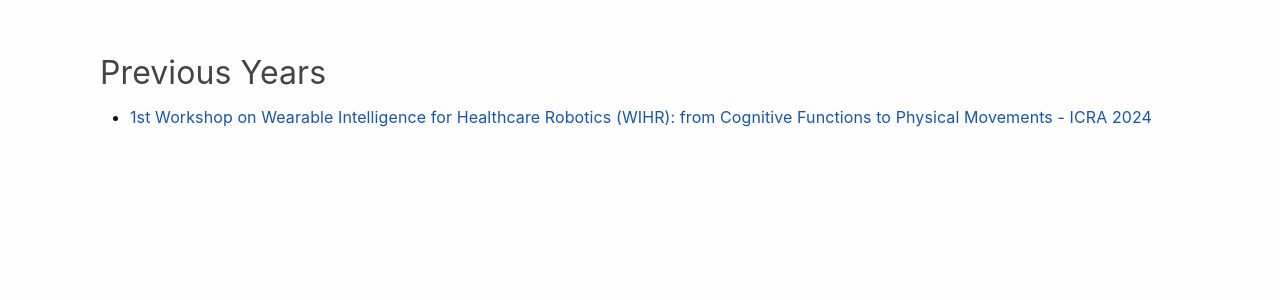
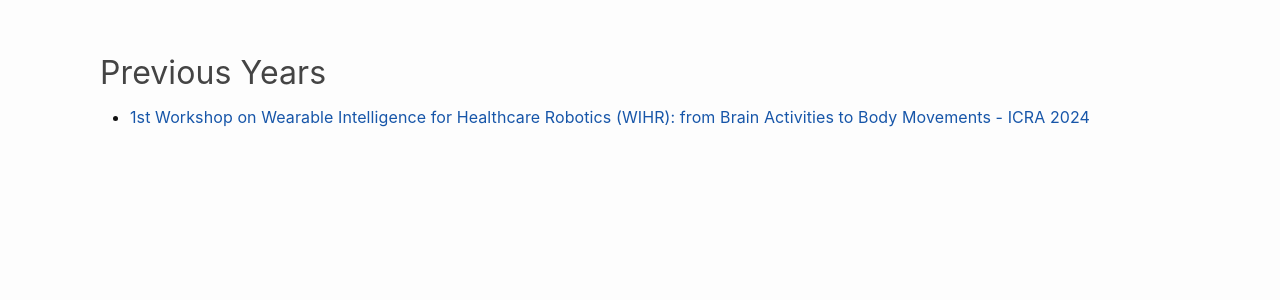
Before and after one commit to icrawearable/icrawearable.github.io, a Jekyll site: the page built from contactus.md, in a window 1280 px wide. Shown: the part 197-497 px from the top of the page. Built offline with Jekyll 4.4.1, drawn with Linux system fonts in a browser that asks for light colours.

Commit message:
Update contactus.md

```diff
--- a/contactus.md
+++ b/contactus.md
@@ -7,4 +7,4 @@ permalink: /contactus/
 If you have any questions, please contact us at: wearable-intelligence@googlegroups.com.
 
 ## Previous Years
-- [1st Workshop on Wearable Intelligence for Healthcare Robotics (WIHR): from Cognitive Functions to Physical Movements - ICRA 2024]()
+- [1st Workshop on Wearable Intelligence for Healthcare Robotics (WIHR): from Brain Activities to Body Movements - ICRA 2024]()
```
